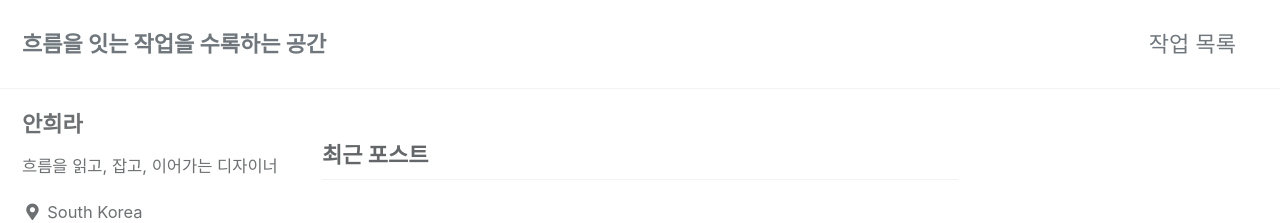
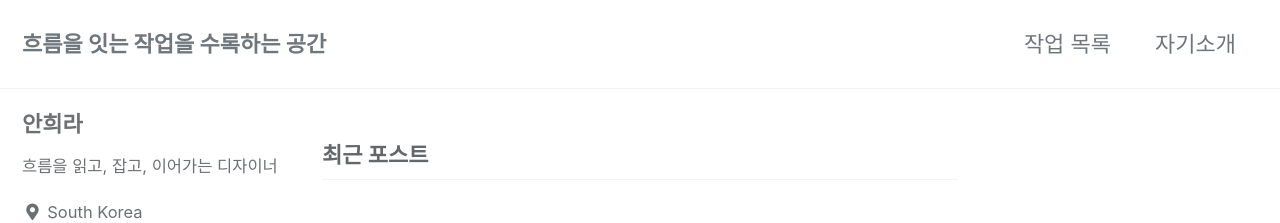
Before and after one commit to ridiahn/portfolio, a Jekyll site: the page built from index.html, in a window 1280 px wide. Shown: the top 223 px of the page. Built offline with Jekyll 4.4.1, drawn with Linux system fonts in a browser that asks for light colours; cached includes are drawn as plain includes; the list of posts is cut into pages by our own code.

Commit message:
네이게이션 편집

```diff
--- a/_data/navigation.yml
+++ b/_data/navigation.yml
@@ -2,8 +2,8 @@
 main:
   - title: "작업 목록"
     url: categories/work
-  # - title: "About"
-  #   url: https://mmistakes.github.io/minimal-mistakes/about/
+  - title: "자기소개"
+    url: /about/
   # - title: "Sample Posts"
   #   url: /year-archive/
   # - title: "Sample Collections"
```
